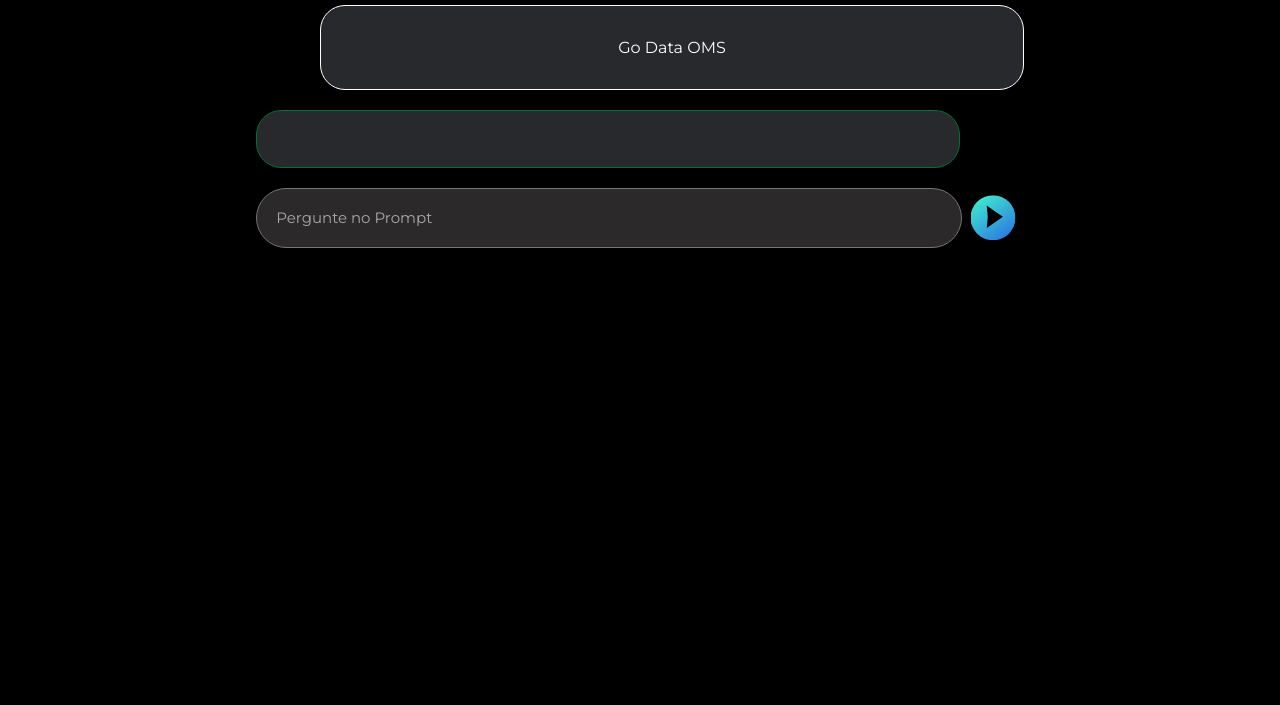
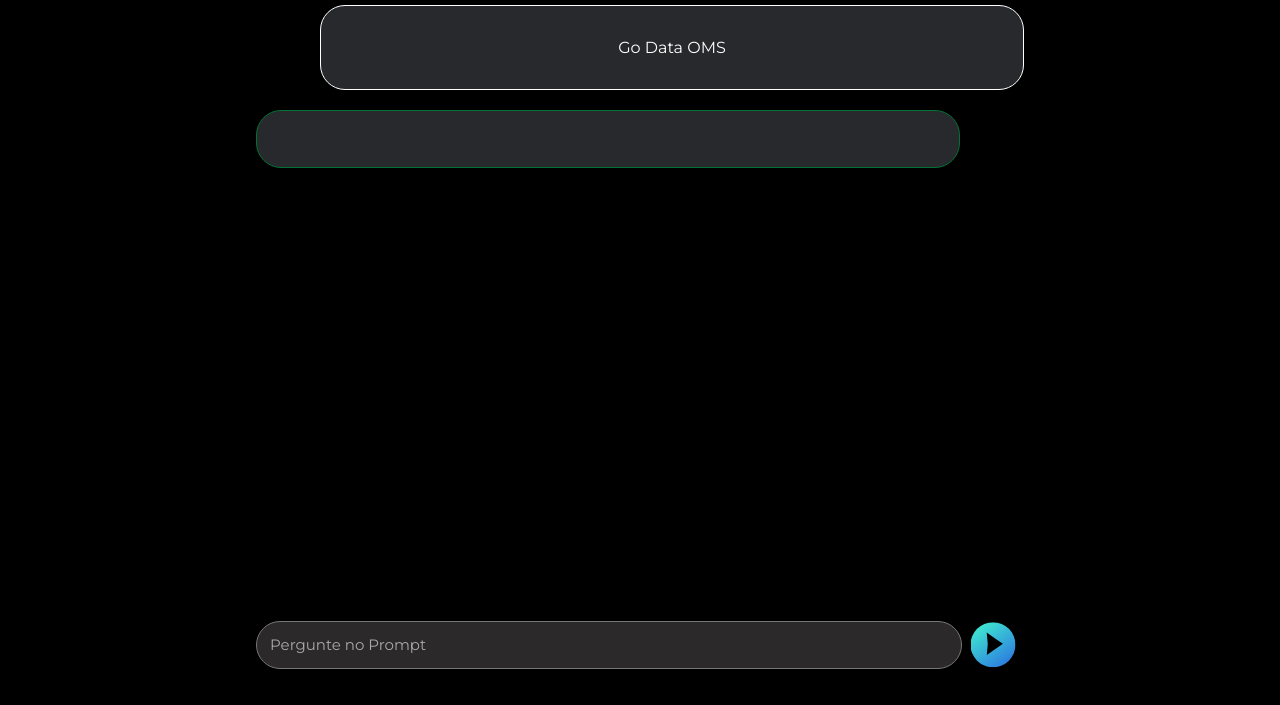
Before and after one commit to Felipex99/Chatbot, a website built with Vite: page index.html in a window 1280 px wide. Shown: the part 95-800 px from the top of the page. Built offline with nearby package versions, Linux system fonts and the light colour scheme.

Commit message:
Consertado o footer

```diff
--- a/index.css
+++ b/index.css
@@ -44,14 +44,18 @@ header h1 {
 }
 
 footer {
-    /* background: #2B292A; */
     display: flex;
     flex-direction: row;
     align-items: center;
     justify-content:center;
-    margin-left: 20%;
-    margin-right: 20%;
+    margin: 0 auto;
+    width: 60%;
     border-radius: 10px;
+    bottom:0;
+    height: 15vh;
+    position: absolute;
+    left: 0;
+    right: 0;
 }
 
 form{
@@ -63,7 +67,7 @@ textarea#prompt-input{
     background-color: #2B292A;
     border-radius: 30px;
     border:1 solid;
-    padding: 2.5%;;
+    padding: 1.7%;;
     resize: none;
     font-size:15px;
     font-family: "Montserrat";
```
Also changed, not shown: index.html (+0 -1 lines).
